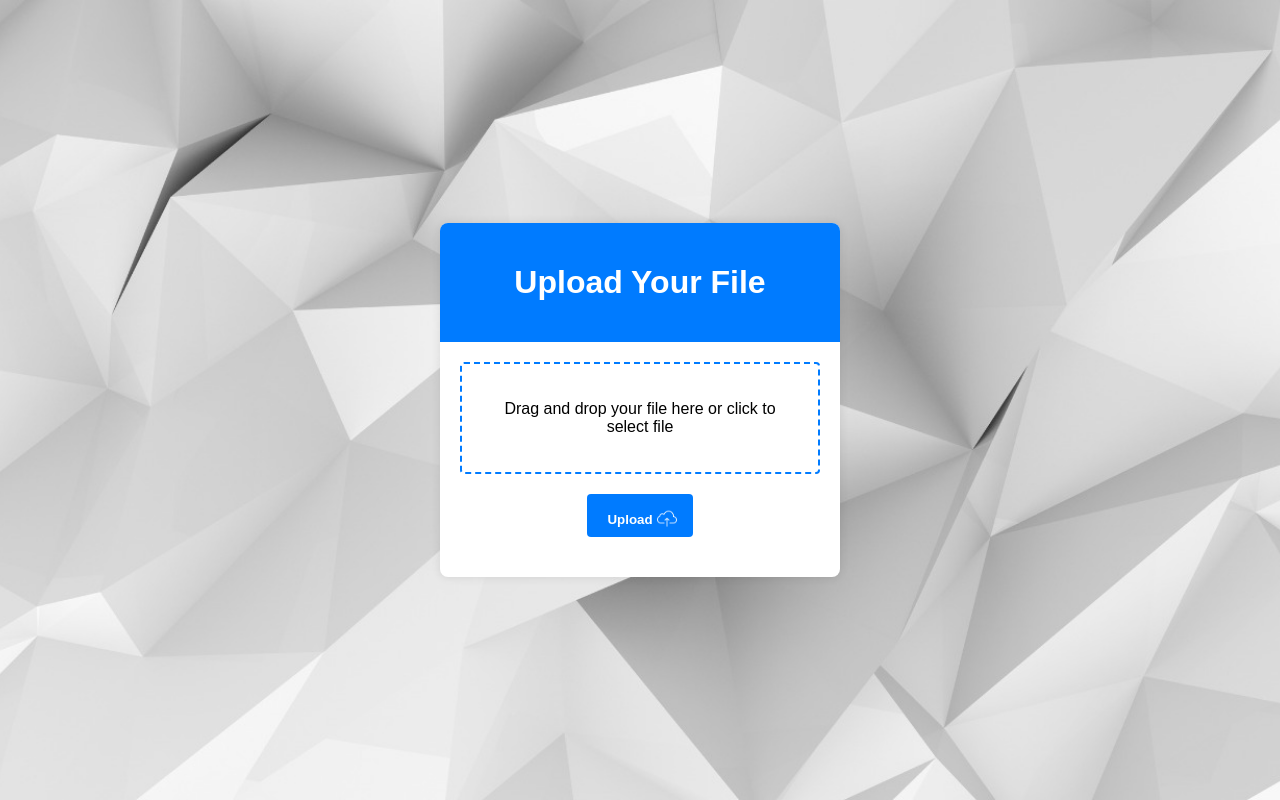
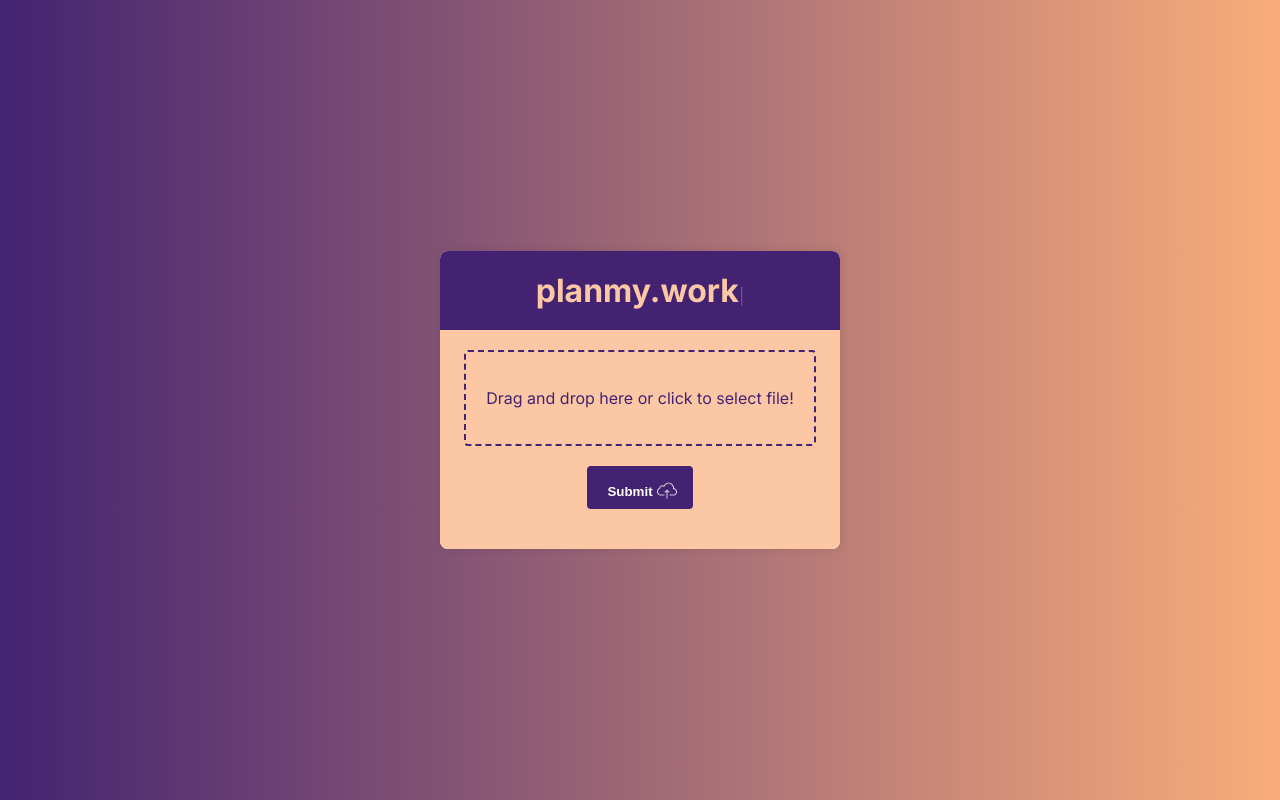
Before and after one commit to Visnu-Pandian/HenHacks-2025, a Flask app: page / in a window 1280 px wide. Run offline with Flask 3, Linux system fonts and the light colour scheme.

Commit message:
Change color scheme and font, add typewriter animation

```diff
--- a/prompt_templates/closing.txt
+++ b/prompt_templates/closing.txt
@@ -1,7 +1,7 @@
 **Output Requirements:**
 
 1.  Generate a valid .ics file containing the scheduled tasks and blocked times.
-2.  After generating the .ics file, provide a detailed "chain of thought" in markdown format (using bold and stuff when necessary) explaining your reasoning behind the scheduling decisions. This explanation should include:
+2.  After generating the .ics file, provide a detailed "chain of thought" in markdown format, explaining your reasoning behind the scheduling decisions. This explanation should include:
 * How you interpreted and applied each of the provided heuristics.
 * The order in which you processed the tasks.
 * Specific decisions made during the scheduling process, such as task placement and conflict resolution.
--- a/static/styles.css
+++ b/static/styles.css
@@ -1,7 +1,7 @@
 body {
-    font-family: Arial, sans-serif;
+    font-family: 'Inter', serif;
     background-color: #e0e0e0;
-    background-image: url("/static/assets/bgdesign.jpg");
+    background: linear-gradient(90deg, hsla(265, 53%, 29%, 1) 0%, hsla(24, 93%, 73%, 1) 100%);    /* background-image: url("/static/assets/bgdesign.jpg"); */
     background-size: cover;
     background-position: center;
     background-repeat: repeat;
@@ -11,6 +11,10 @@ body {
     justify-content: center;
     align-items: center;
     min-height: 100vh;
+}
+
+#typewriter {
+    display: inline;
 }
 
 .container {
@@ -36,8 +40,9 @@ body {
 }
 
 header {
-    background-color: #007bff;
-    color: #fff;
+    /* background: linear-gradient(90deg, hsla(265, 53%, 29%, 1) 0%, hsla(24, 93%, 73%, 1) 100%); */
+    background: hsla(265, 53%, 29%, 1);
+    color: #FCC7A4;
     padding: 20px;
     text-align: center;
 }
@@ -46,14 +51,18 @@ main {
     padding: 20px;
 }
 
+.upload {
+    background: #FCC7A4;
+}
 .upload-section {
     display: flex;
     flex-direction: column;
     align-items: center;
+    color: hsla(265, 53%, 29%, 1);
 }
 
 .drop-zone {
-    border: 2px dashed #007bff;
+    border: 2px dashed hsla(265, 53%, 29%, 1);
     border-radius: 4px;
     padding: 20px;
     text-align: center;
@@ -63,11 +72,11 @@ main {
 }
 
 .drop-zone:hover {
-    background-color: #e0e0e0;
+    background-color: hsla(265, 53%, 29%, 0.1);
 }
 
 .drop-zone.drag-over {
-    background-color: #e0e0e0;
+    background-color: hsla(265, 53%, 29%, 0.1);
 }
 
 #fileInput {
@@ -81,7 +90,7 @@ main {
 }
 
 #uploadButton {
-    background-color: #007bff;
+    background-color: hsla(265, 53%, 29%, 1);
     color: #fff;
     border: none;
     padding: 10px 20px;
@@ -99,7 +108,7 @@ main {
 }
 
 #uploadButton:hover {
-    background-color: #0056b3;
+    background-color: hsla(265, 53%, 39%, 1);
 }
 
 .upload-status {
@@ -114,7 +123,7 @@ main {
 }
 
 #submitButton {
-    background-color: #007bff;
+    background-color: hsla(24, 93%, 73%, 1);
     color: #fff;
     border: none;
     padding: 10px 20px;
@@ -125,16 +134,18 @@ main {
 }
 
 #submitButton:hover {
-    background-color: #0056b3;
+    background-color: hsla(24, 93%, 63%, 1);
 }
 
 .schedule-section {
     max-width: 60%;
     margin: 0 auto;
 }
+
 .schedule-time textarea {
     width: 40%;
 }
+
 .button-container {
     text-align: center;
 }
@@ -150,7 +161,7 @@ footer {
 .tasks-container {
     width: 60%; /* Adjust the width as needed */
     margin: 20px auto; /* Add some margin to the top and bottom */
-    background-color: #fff;
+    background-color: #FCC7A4;
     border-radius: 8px;
     box-shadow: 0 0 10px rgba(0, 0, 0, 0.1);
     padding: 20px;
@@ -184,14 +195,14 @@ footer {
     padding: 10px 20px;
     font-size: 16px;
     cursor: pointer;
-    background-color: #007bff;
+    background-color: hsla(24, 93%, 73%, 1);
     color: white;
     border: none;
     border-radius: 4px;
 }
 
 .tasks-button-container button:hover {
-    background-color: #0056b3;
+    background-color: hsla(24, 93%, 63%, 1);
 }
 
 .tasks-task-list {
--- a/templates/index.html
+++ b/templates/index.html
@@ -4,21 +4,25 @@
     <meta charset="UTF-8">
     <meta name="viewport" content="width=device-width, initial-scale=1.0">
     <title>Upload File</title>
+    <link rel="preconnect" href="https://fonts.googleapis.com">
+    <link rel="preconnect" href="https://fonts.gstatic.com" crossorigin>
+    <link href="https://fonts.googleapis.com/css2?family=Inter:ital,opsz,wght@0,14..32,100..900;1,14..32,100..900&display=swap" rel="stylesheet">
     <link rel="stylesheet" href="/static/styles.css">
+    <script src="https://cdn.jsdelivr.net/npm/typed.js@2.0.12"></script>
 </head>
 <body>
     <div class="container" id="upload-container">
         <header>
-            <h1>Upload Your File</h1>
+            <h1 id="typewriter"></h1>
         </header>
-        <main>
+        <main class="upload">
             <div class="upload-section">
                 <div id="dropZone" class="drop-zone">
-                    <p>Drag and drop your file here or click to select file</p>
+                    <p>Drag and drop here or click to select file!</p>
                     <input type="file" id="fileInput" accept=".ics">
                 </div>
                 <div id="fileList" class="file-list"></div>
-                <button id="uploadButton"><b>Upload</b><img src="/static/assets/clouduploadicon.png" alt="Logo"></button>
+                <button id="uploadButton"><b>Submit</b><img src="/static/assets/clouduploadicon.png" alt="Logo"></button>
             </div>
             <div id="uploadStatus" class="upload-status"></div>
         </main>
@@ -99,6 +103,14 @@
                     uploadStatus.textContent = 'Error uploading file';
                 }
             }
+
+            // Initialize Typed.js
+            new Typed('#typewriter', {
+                strings: ['planmy.work'],
+                typeSpeed: 150,
+                backSpeed: 75,
+                loop: false
+            });
         });
     </script>
 </body>
--- a/templates/results.html
+++ b/templates/results.html
@@ -4,6 +4,7 @@
     <meta charset="UTF-8">
     <meta name="viewport" content="width=device-width, initial-scale=1.0">
     <title>Final Calendar</title>
+    <link href="https://fonts.googleapis.com/css2?family=Inter:ital,opsz,wght@0,14..32,100..900;1,14..32,100..900&display=swap" rel="stylesheet">
     <link rel="stylesheet" href="{{ url_for('static', filename='styles.css') }}">
 </head>
 <body>
@@ -14,7 +15,7 @@
         <main>
             <!-- Embed Google Calendar -->
             <div id="calendarDisplay" class="calendar-display">
-                <iframe src="https://calendar.google.com/calendar/embed?src=cyberwvu%40gmail.com&ctz=America%2FNew_York" style="border: 0" width="800" height="600" frameborder="0" scrolling="no"></iframe>
+                <iframe src="https://calendar.google.com/calendar/embed?src=cyberwvu%40gmail.com&ctz=America%2FNew_York" style="border: 0" width="1200" height="900" frameborder="0" scrolling="no"></iframe>
             </div>
         </main>
     </div>
--- a/templates/tasks.html
+++ b/templates/tasks.html
@@ -4,6 +4,7 @@
     <meta charset="UTF-8">
     <meta name="viewport" content="width=device-width, initial-scale=1.0">
     <title>Schedule Activities</title>
+    <link href="https://fonts.googleapis.com/css2?family=Inter:ital,opsz,wght@0,14..32,100..900;1,14..32,100..900&display=swap" rel="stylesheet">
     <link rel="stylesheet" href="{{ url_for('static', filename='styles.css') }}">
 </head>
 <body>
```
Also changed, not shown: 2 other files.
